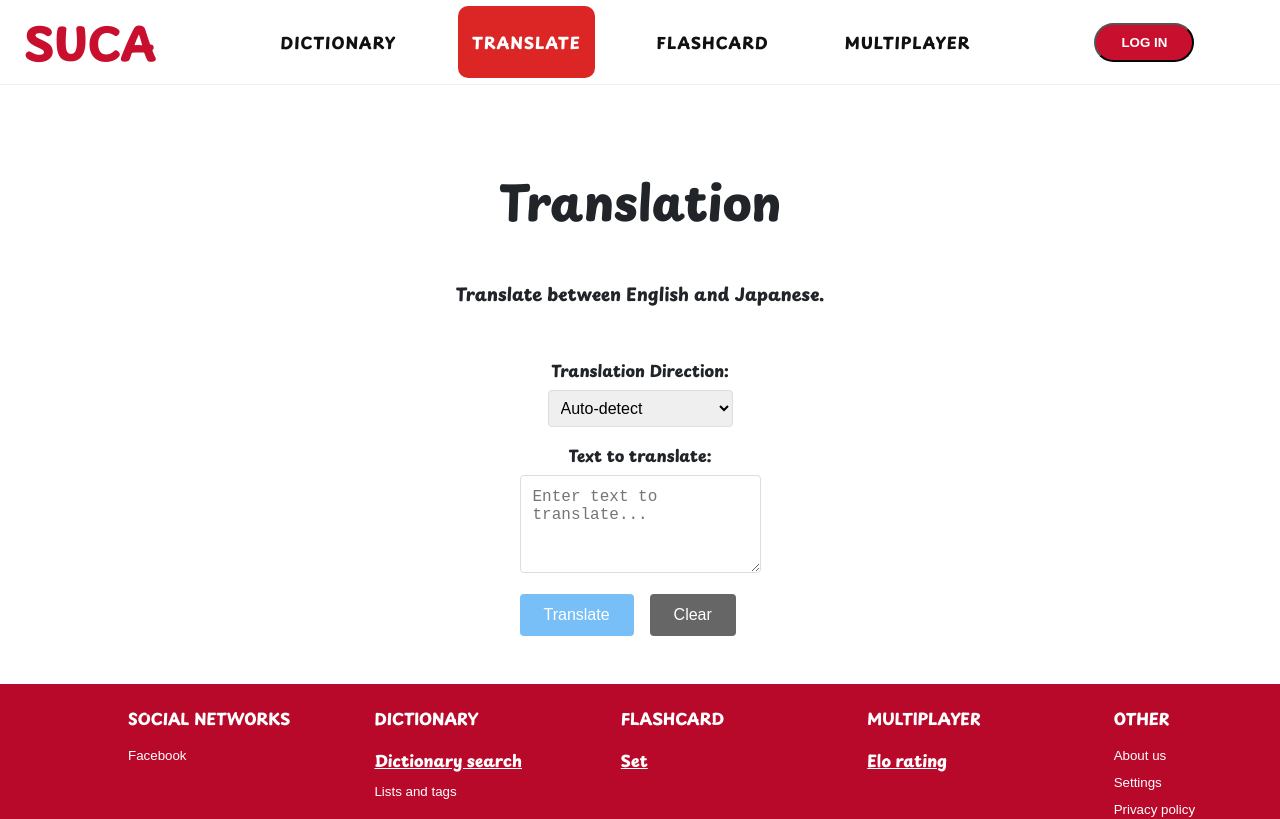
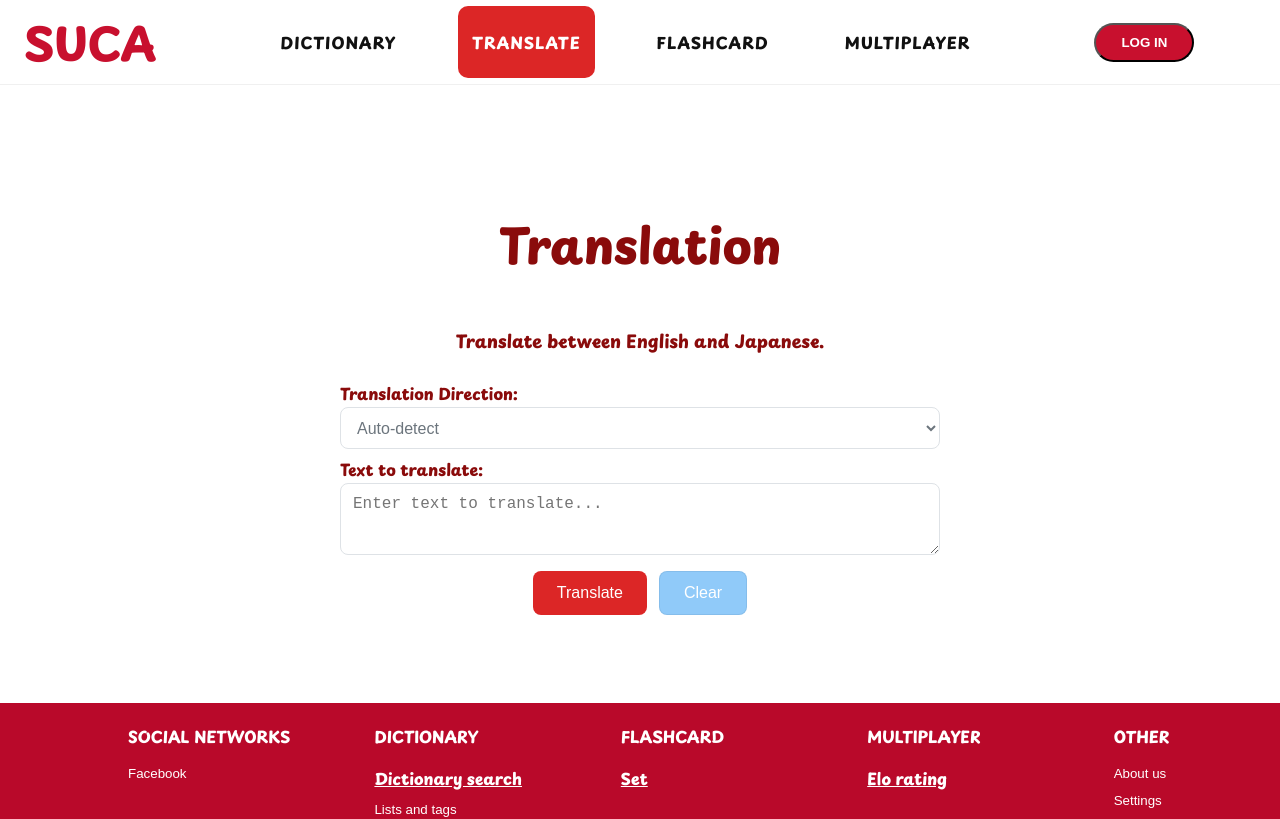
Before and after one commit to SUCA-Team/SUCA-web, a React (Vite) app: page /translate in a window 1280 px wide. Shown: the top 819 px of the page. Built offline with nearby package versions, Linux system fonts and the light colour scheme; no server answers.

Commit message:
Translate page UI changes 1

```diff
--- a/src/pages/Translate/TranslatePage.tsx
+++ b/src/pages/Translate/TranslatePage.tsx
@@ -24,30 +24,25 @@ export const TranslatePage: React.FC = () => {
         <h1 className="page-title">Translation</h1>
         <p className="page-body">Translate between English and Japanese.</p>
 
-        <form onSubmit={handleSubmit} style={{ marginTop: '2rem', maxWidth: '600px' }}>
-          <div style={{ marginBottom: '1rem' }}>
-            <label htmlFor="direction" style={{ display: 'block', marginBottom: '0.5rem', fontWeight: 'bold' }}>
+        <form onSubmit={handleSubmit}>
+          <div>
+            <label htmlFor="direction" className="label">
               Translation Direction:
             </label>
-            <select
-              id="direction"
-              value={direction}
-              onChange={(e) => setDirection(e.target.value as typeof direction)}
-              style={{
-                padding: '0.5rem',
-                border: '1px solid #ddd',
-                borderRadius: '4px',
-                fontSize: '1rem'
-              }}
-            >
+              <select
+                id="direction"
+                value={direction}
+                onChange={(e) => setDirection(e.target.value as typeof direction)}
+                style={{ color: 'var(--text-secondary)' }}
+              >
               <option value="auto">Auto-detect</option>
               <option value="en-to-jp">English → Japanese</option>
               <option value="jp-to-en">Japanese → English</option>
             </select>
           </div>
 
-          <div style={{ marginBottom: '1rem' }}>
-            <label htmlFor="input-text" style={{ display: 'block', marginBottom: '0.5rem', fontWeight: 'bold' }}>
+          <div>
+            <label htmlFor="input-text" className="label">
               Text to translate:
             </label>
             <textarea
@@ -55,32 +50,16 @@ export const TranslatePage: React.FC = () => {
               value={inputText}
               onChange={(e) => setInputText(e.target.value)}
               placeholder="Enter text to translate..."
-              rows={4}
-              style={{
-                width: '100%',
-                padding: '0.75rem',
-                border: '1px solid #ddd',
-                borderRadius: '4px',
-                fontSize: '1rem',
-                resize: 'vertical'
-              }}
+              rows={2}
             />
           </div>
 
-          <div style={{ display: 'flex', gap: '1rem' }}>
+          <div className="button-row">
             <button
               type="submit"
               disabled={isLoading || !inputText.trim()}
-              style={{
-                padding: '0.75rem 1.5rem',
-                backgroundColor: '#2196F3',
-                color: 'white',
-                border: 'none',
-                borderRadius: '4px',
-                fontSize: '1rem',
-                cursor: inputText.trim() && !isLoading ? 'pointer' : 'not-allowed',
-                opacity: inputText.trim() && !isLoading ? 1 : 0.6
-              }}
+              className="btn btn-primary"
+                style={{ color: 'white' }}
             >
               {isLoading ? 'Translating...' : 'Translate'}
             </button>
@@ -88,15 +67,8 @@ export const TranslatePage: React.FC = () => {
             <button
               type="button"
               onClick={handleClear}
-              style={{
-                padding: '0.75rem 1.5rem',
-                backgroundColor: '#666',
-                color: 'white',
-                border: 'none',
-                borderRadius: '4px',
-                fontSize: '1rem',
-                cursor: 'pointer'
-              }}
+              className="btn btn-clear"
+                style={{ color: 'white' }}
             >
               Clear
             </button>
@@ -104,65 +76,32 @@ export const TranslatePage: React.FC = () => {
         </form>
 
         {error && (
-          <div style={{
-            marginTop: '1.5rem',
-            padding: '1rem',
-            backgroundColor: '#ffebee',
-            color: '#c62828',
-            border: '1px solid #ef5350',
-            borderRadius: '4px'
-          }}>
+          <div className="error-box">
             <strong>Error:</strong> {error}
           </div>
         )}
 
         {result && (
-          <div style={{
-            marginTop: '1.5rem',
-            padding: '1.5rem',
-            backgroundColor: '#f5f5f5',
-            border: '1px solid #ddd',
-            borderRadius: '8px'
-          }}>
-            <h3 style={{ margin: '0 0 1rem 0' }}>Translation Result</h3>
+          <div className="result-card">
+            <h3 className="result-title">Translation Result</h3>
 
             {result.notification && (
-              <div style={{
-                padding: '0.75rem',
-                backgroundColor: '#fff3cd',
-                color: '#856404',
-                border: '1px solid #ffeaa7',
-                borderRadius: '4px',
-                marginBottom: '1rem'
-              }}>
+              <div className="result-notice">
                 {result.notification}
               </div>
             )}
 
-            <div style={{ display: 'grid', gap: '1rem', gridTemplateColumns: '1fr 1fr' }}>
+            <div className="result-grid">
               <div>
-                <h4 style={{ margin: '0 0 0.5rem 0', color: '#666' }}>Original:</h4>
-                <div style={{
-                  padding: '0.75rem',
-                  backgroundColor: 'white',
-                  border: '1px solid #ddd',
-                  borderRadius: '4px',
-                  fontSize: '1.1rem'
-                }}>
+                <h4 className="result-subtitle">Original:</h4>
+                <div className="result-box">
                   {result.original}
                 </div>
               </div>
 
               <div>
-                <h4 style={{ margin: '0 0 0.5rem 0', color: '#666' }}>Translation:</h4>
-                <div style={{
-                  padding: '0.75rem',
-                  backgroundColor: 'white',
-                  border: '1px solid #ddd',
-                  borderRadius: '4px',
-                  fontSize: '1.1rem',
-                  fontWeight: 'bold'
-                }}>
+                <h4 className="result-subtitle">Translation:</h4>
+                <div className="result-box result-box-strong">
                   {result.translated}
                 </div>
               </div>
--- a/src/styles/theme.css
+++ b/src/styles/theme.css
@@ -157,6 +157,7 @@ body {
 /* Page-specific text color: dark red for Dictionary / Flashcard / Multiplayer */
 .page-dictionary,
 .page-flashcard,
+.page-translate,
 .page-multiplayer {
   color: #8a0b0b;
 }
@@ -164,6 +165,97 @@ body {
 /* Ensure common page text elements inherit the page color */
 .page-dictionary .page-content *,
 .page-flashcard .page-content *,
+.page-translate .page-content *,
 .page-multiplayer .page-content * {
   color: inherit;
 }
+
+/* Translate page layout and utilities */
+.page-translate .page-content {
+  max-width: 980px;
+  margin: 2.5rem auto;
+  padding: 0 1rem;
+  text-align: center;
+  line-height: 1.65; /* space out lines */
+}
+
+.page-translate .label {
+  display: block;
+  margin: 0.75rem 0 0.375rem;
+  font-weight: 700;
+  text-align: left;
+}
+
+.page-translate select,
+.page-translate textarea {
+  width: 100%;
+  padding: 0.65rem 0.75rem;
+  border: 1px solid var(--border-color);
+  border-radius: 8px;
+  background: var(--input-bg);
+  color: var(--text-primary);
+  font-size: 1rem;
+  box-sizing: border-box;
+}
+
+.page-translate textarea { min-height: 72px; resize: vertical; width: 600px; max-width: 100%; display: block; margin: 0.25rem auto; }
+
+/* Make direction select's text use secondary (gray) color */
+.page-translate select {
+  color: gray;
+}
+
+/* Focus styles: red border and subtle ring like other inputs */
+.page-translate textarea:focus,
+.page-translate select:focus {
+  outline: none;
+  border-color: var(--input-focus);
+  box-shadow: 0 0 0 3px rgba(220, 38, 38, 0.08);
+}
+
+.button-row { display: flex; gap: 0.75rem; justify-content: center; margin-top: 1rem; }
+
+/* Button variants */
+.btn-clear {
+  background-color: #90caf9; /* light blue */
+
+  border: 1px solid rgba(11,37,69,0.08);
+}
+.btn-clear:hover { filter: brightness(0.95); transform: translateY(-1px); }
+
+/* Results and error styles */
+.result-card {
+  margin-top: 1.5rem;
+  padding: 1.25rem;
+  background-color: #f5f5f5;
+  border: 1px solid var(--border-color);
+  border-radius: 8px;
+}
+.result-title { margin: 0 0 1rem 0; }
+.result-notice {
+  padding: 0.75rem;
+  background-color: #fff3cd;
+  color: #856404;
+  border: 1px solid #ffeaa7;
+  border-radius: 4px;
+  margin-bottom: 1rem;
+}
+.result-grid { display: grid; gap: 1rem; grid-template-columns: 1fr 1fr; }
+.result-subtitle { margin: 0 0 0.5rem 0; color: var(--text-secondary); }
+.result-box {
+  padding: 0.75rem;
+  background: white;
+  border: 1px solid var(--border-color);
+  border-radius: 6px;
+  font-size: 1.05rem;
+}
+.result-box-strong { font-weight: 700; }
+
+.error-box {
+  margin-top: 1.5rem;
+  padding: 1rem;
+  background-color: #ffebee;
+  color: #c62828;
+  border: 1px solid #ef5350;
+  border-radius: 4px;
+}
```
